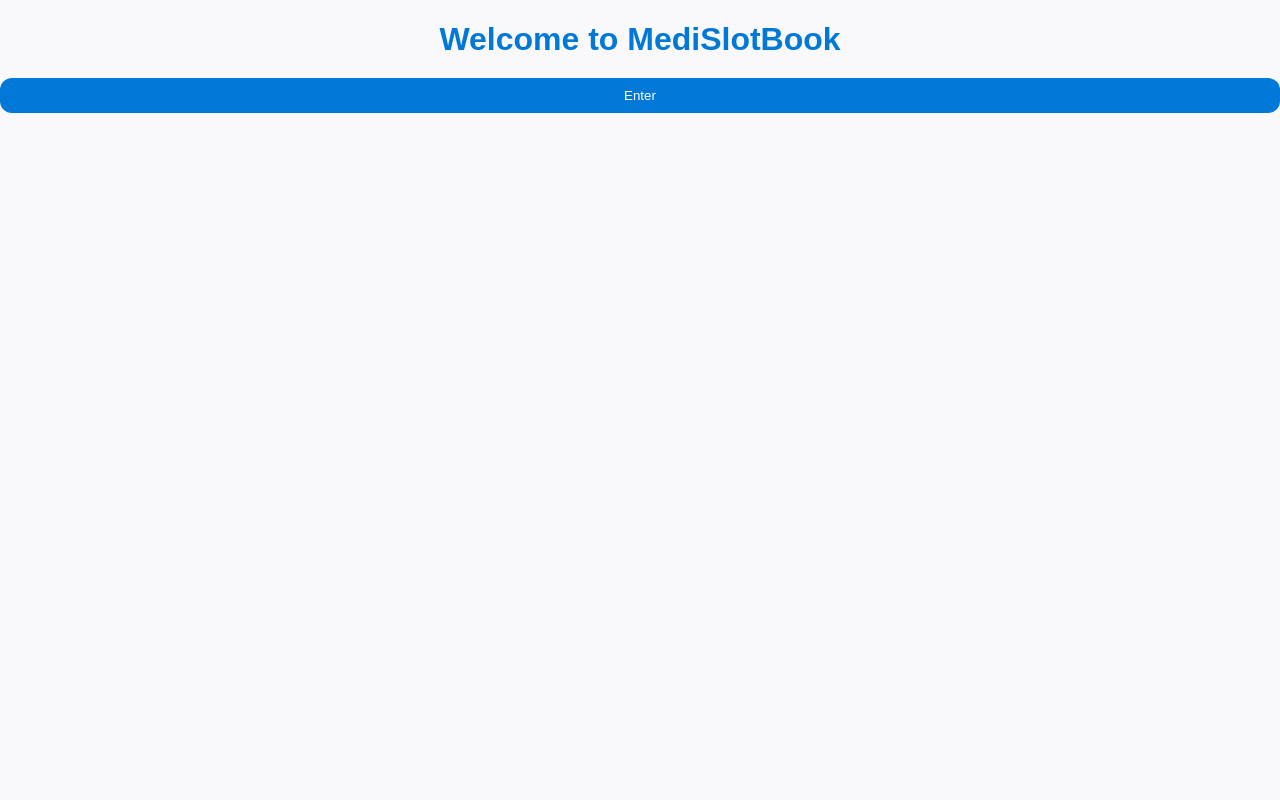
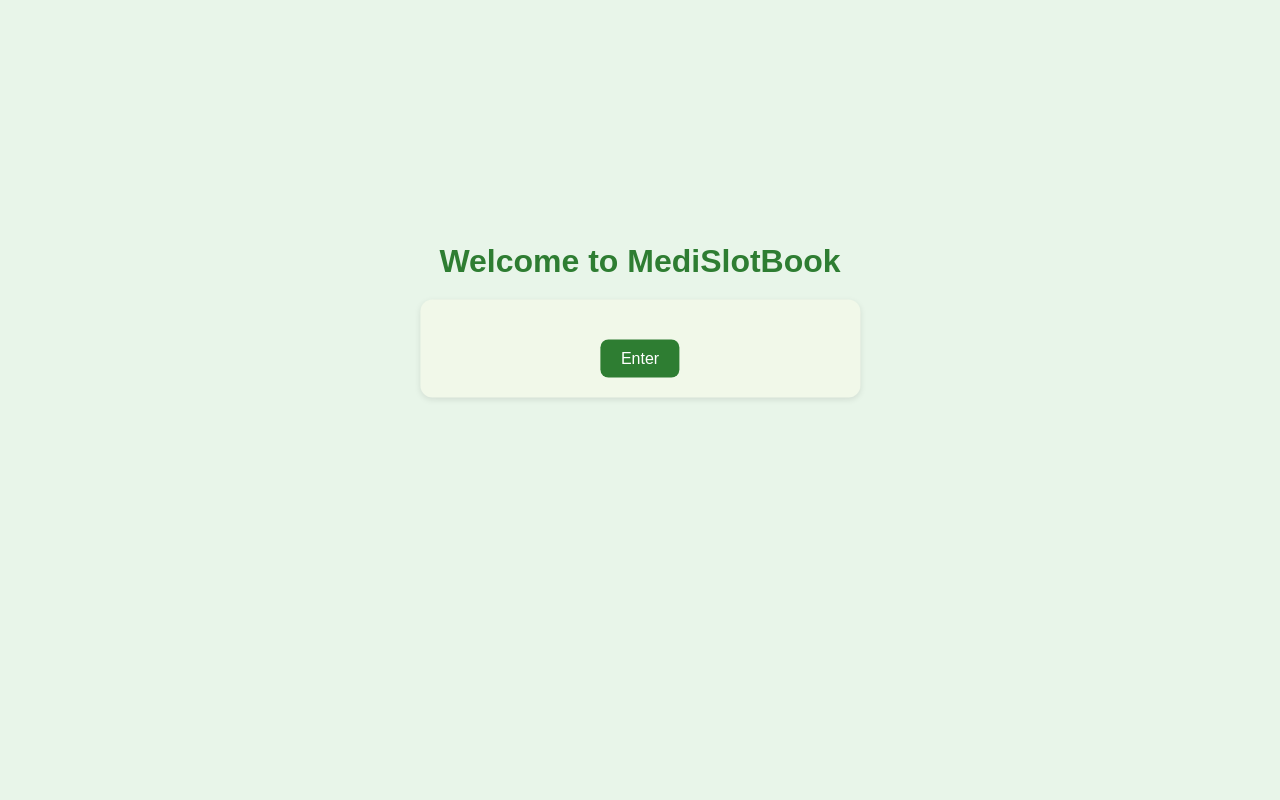
Before and after one commit to abhirup2911/MediSlotBook, a Flask app: page / in a window 1280 px wide. Run offline with Flask 3, Linux system fonts and the light colour scheme.

Commit message:
Update style.css

```diff
--- a/static/style.css
+++ b/static/style.css
@@ -1,158 +1,166 @@
-/* ============================
-   MediSlotBook - Professional UI
-   ============================ */
-
-:root {
-  --primary-color: #0078d7;
-  --secondary-color: #009688;
-  --accent-color: #e0f7fa;
-  --text-color: #333;
-  --bg-color: #f9f9fb;
-  --white: #fff;
-  --shadow: 0 4px 15px rgba(0, 0, 0, 0.1);
-  --radius: 12px;
+/* General styling */
+body {
+  font-family: Arial, sans-serif;
+  text-align: center;
+  background: #e8f5e9;
+  color: #2e7d32;
+  margin: 0;
+  padding: 0;
 }
 
-body {
-  font-family: "Poppins", sans-serif;
-  background-color: var(--bg-color);
-  margin: 0;
-  padding: 0;
-  color: var(--text-color);
-  min-height: 100vh;
-  display: flex;
-  flex-direction: column;
+h1, h2 {
+  margin: 20px;
 }
 
-/* Navbar */
-nav {
-  background-color: var(--white);
-  box-shadow: var(--shadow);
-  padding: 15px 30px;
-  display: flex;
-  justify-content: space-between;
-  align-items: center;
-  position: sticky;
-  top: 0;
-  z-index: 1000;
+a {
+  text-decoration: none;
+  color: #1b5e20;
+  font-weight: bold;
 }
 
-nav a {
+a:hover {
+  color: #004d00;
+}
+
+/* Buttons */
+button {
+  padding: 10px 20px;
+  margin-top: 20px;
+  background: #2e7d32;
+  color: white;
+  border: none;
+  border-radius: 8px;
+  cursor: pointer;
+  font-size: 16px;
+}
+
+button:hover {
+  background: #1b5e20;
+}
+
+/* Welcome animation */
+.welcome-screen {
+  position: absolute;
+  top: 40%;
+  left: 50%;
+  transform: translate(-50%, -50%);
+}
+
+.fade-up {
+  animation: fadeUp 1s forwards;
+}
+
+@keyframes fadeUp {
+  from { opacity: 1; transform: translate(-50%, -50%); }
+  to { opacity: 0; transform: translate(-50%, -150%); }
+}
+
+/* Choice screen */
+.choice-screen {
+  display: none;
+  margin-top: 100px;
+}
+
+.options {
+  display: flex;
+  justify-content: center;
+  gap: 30px;
+  margin-top: 30px;
+}
+
+.box {
+  background: #a5d6a7;
+  padding: 30px 50px;
+  border-radius: 12px;
   text-decoration: none;
-  color: var(--primary-color);
-  font-weight: 600;
-  margin: 0 15px;
+  color: #1b5e20;
+  font-size: 20px;
+  font-weight: bold;
   transition: 0.3s;
 }
 
-nav a:hover {
-  color: var(--secondary-color);
+.box:hover {
+  background: #81c784;
 }
 
-/* Main container */
-.container {
-  width: 90%;
-  max-width: 650px;
-  margin: 60px auto;
-  background: var(--white);
-  border-radius: var(--radius);
-  box-shadow: var(--shadow);
-  padding: 40px;
-  animation: fadeIn 0.8s ease-in-out;
+/* Search and filter bar */
+.search-filter {
+  display: flex;
+  justify-content: center;
+  gap: 10px;
+  margin: 20px;
 }
 
-h1, h2, h3 {
-  text-align: center;
-  color: var(--primary-color);
-  margin-bottom: 20px;
+.search-filter input,
+.search-filter select {
+  padding: 8px;
+  border-radius: 6px;
+  border: 1px solid #2e7d32;
 }
 
-/* Forms */
-form {
-  display: flex;
-  flex-direction: column;
-  gap: 12px;
-  margin-top: 15px;
-}
-
-input, select {
-  padding: 10px;
-  border-radius: var(--radius);
-  border: 1px solid #ccc;
-  outline: none;
-  transition: 0.3s;
-}
-
-input:focus, select:focus {
-  border-color: var(--primary-color);
-  box-shadow: 0 0 5px rgba(0, 120, 215, 0.3);
-}
-
-/* Buttons */
-button, .box, a.button {
-  background-color: var(--primary-color);
-  color: white;
-  border: none;
-  border-radius: var(--radius);
-  padding: 10px 20px;
-  cursor: pointer;
-  text-decoration: none;
-  text-align: center;
-  transition: 0.3s;
-}
-
-button:hover, .box:hover, a.button:hover {
-  background-color: var(--secondary-color);
-  transform: translateY(-2px);
-}
-
-/* Lists */
+/* Lists (Hospitals, Labs, etc.) */
 ul {
-  list-style: none;
+  list-style-type: none;
   padding: 0;
 }
 
 li {
-  background: var(--white);
-  margin: 8px 0;
-  padding: 15px;
-  border-radius: var(--radius);
-  box-shadow: var(--shadow);
+  margin: 10px 0;
+}
+
+li a {
+  background: #c8e6c9;
+  padding: 10px 20px;
+  border-radius: 8px;
+  display: inline-block;
   transition: 0.3s;
 }
 
-li:hover {
-  transform: scale(1.03);
-  background: var(--accent-color);
+li a:hover {
+  background: #a5d6a7;
 }
 
-/* Footer */
-footer {
-  margin-top: auto;
-  background: var(--white);
-  padding: 15px 0;
-  text-align: center;
-  box-shadow: var(--shadow);
-  color: #777;
-  font-size: 14px;
+/* Booking forms */
+form {
+  margin: 20px auto;
+  max-width: 400px;
+  background: #f1f8e9;
+  padding: 20px;
+  border-radius: 12px;
+  box-shadow: 0 2px 6px rgba(0,0,0,0.1);
 }
 
-/* Animations */
-@keyframes fadeIn {
-  from { opacity: 0; transform: translateY(15px); }
-  to { opacity: 1; transform: translateY(0); }
+label {
+  font-weight: bold;
+  display: block;
+  margin-top: 10px;
+  margin-bottom: 5px;
 }
 
-/* Responsive */
-@media (max-width: 600px) {
-  .container {
-    width: 95%;
-    padding: 25px;
-  }
+input, select {
+  width: 90%;
+  padding: 8px;
+  margin: 5px 0 15px;
+  border: 1px solid #2e7d32;
+  border-radius: 6px;
+}
 
-  nav {
-    flex-direction: column;
-    align-items: center;
-    gap: 8px;
-  }
+/* Confirmation pages */
+p strong {
+  color: #2e7d32;
 }
+
+p span {
+  color: red;
+  font-weight: bold;
+}
+
+/* Payment page styling */
+.payment-box {
+  background: #f1f8e9;
+  padding: 30px;
+  border-radius: 12px;
+  max-width: 400px;
+  margin: 40px auto;
+  box-shadow: 0 2px 8px rgba(0,0,0,0.15);
+}
```
